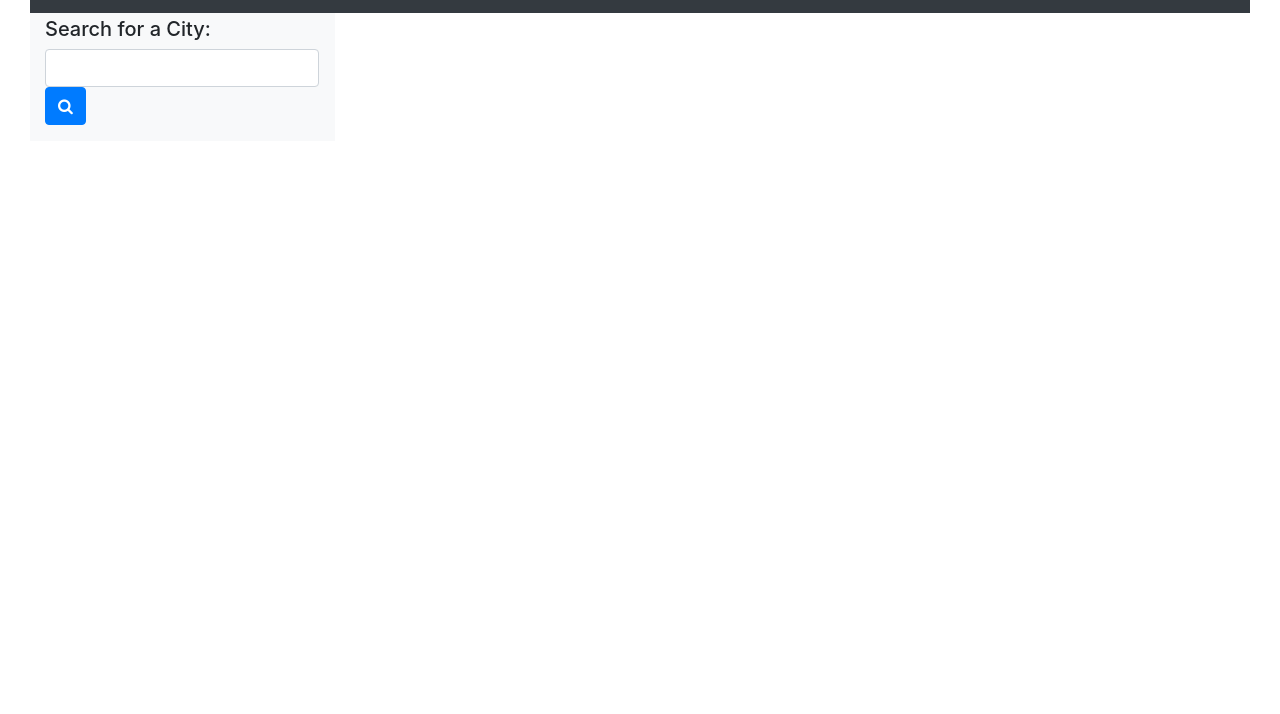
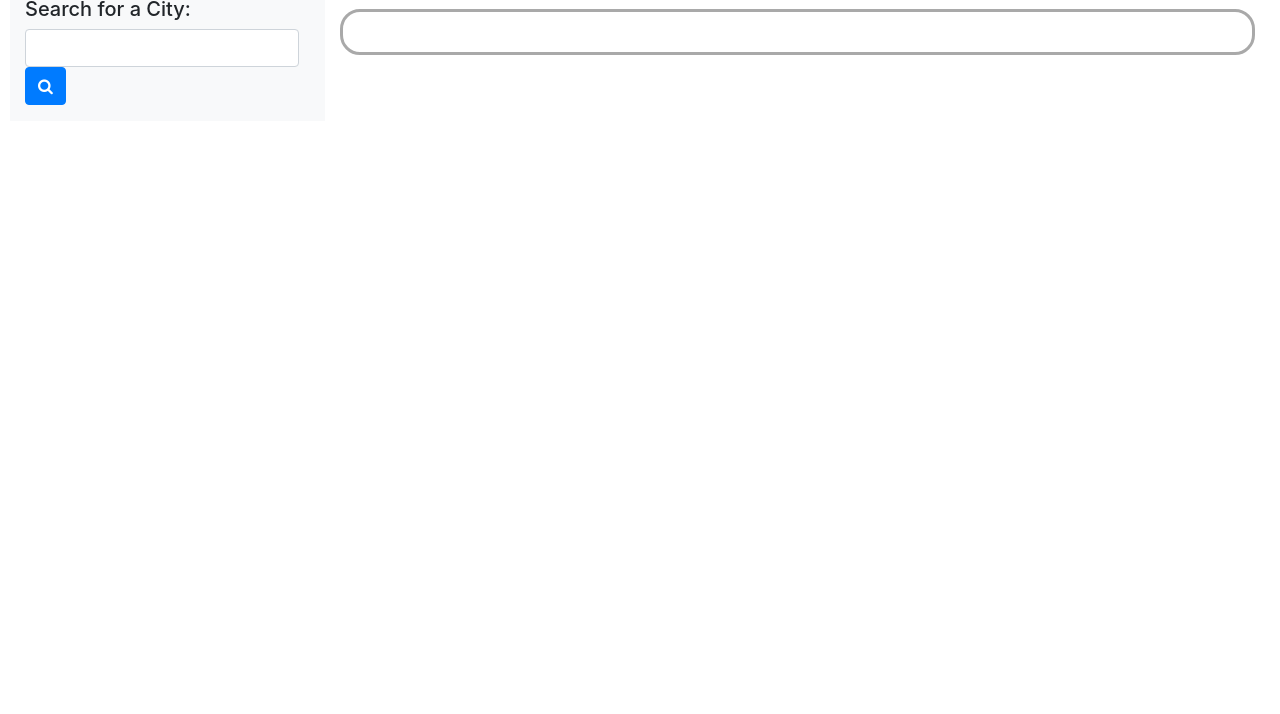
Before and after one commit to kim-haskell/Weather-Dashboard, a plain HTML site: page index.html in a window 1280 px wide. Shown: the part 86-800 px from the top of the page. Drawn offline with nearby package versions, Linux system fonts and the light colour scheme.

Commit message:
updating styling

```diff
--- a/css/styles.css
+++ b/css/styles.css
@@ -1,6 +1,6 @@
 body{
     margin: 0;
-    padding: 30px;
+    padding: 10px;
 
 
 }
@@ -10,3 +10,11 @@ body{
     padding-bottom: 15px;
     text-emphasis: bold;
 }
+
+#today {
+    border: solid;
+    border-color:  darkgrey;
+    padding: 20px;
+    border-radius: 20px;
+
+}
```
